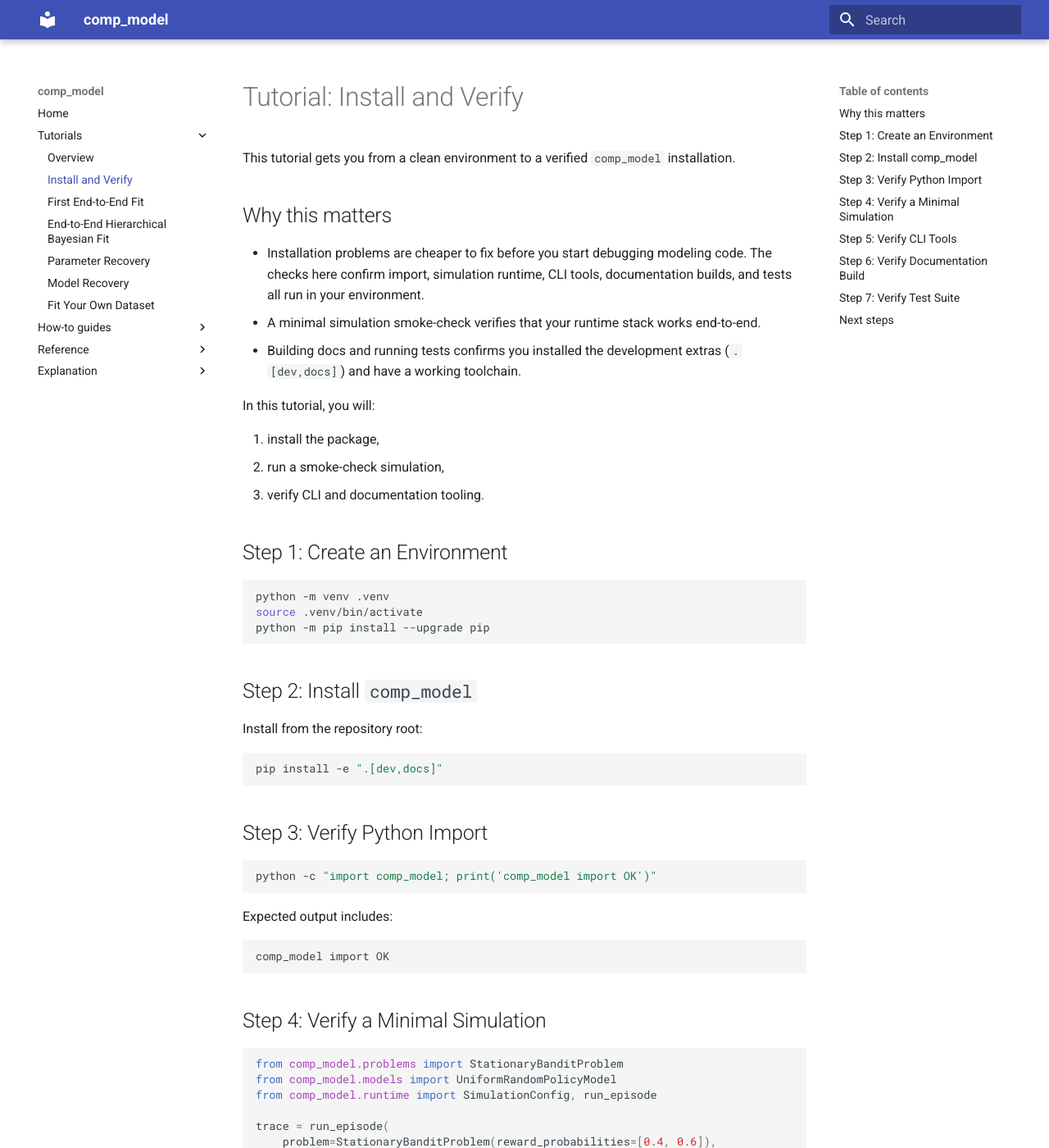
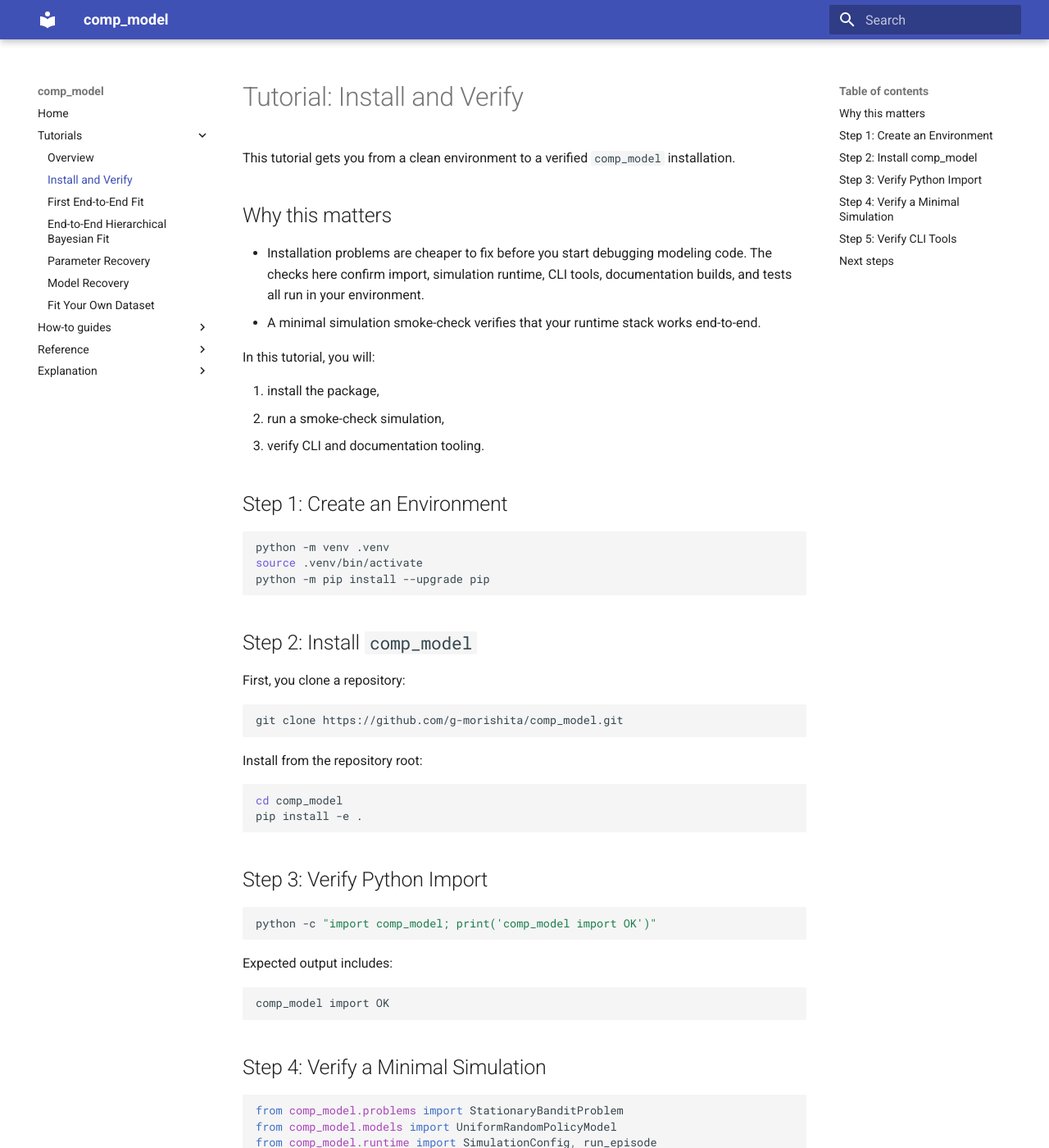
Before and after one commit to g-morishita/comp_model, an MkDocs documentation site: the page built from docs/tutorials/install-and-verify.md, in a window 1280 px wide and 1400 px high. Shown: the whole window at 82% size. Built offline with MkDocs 1.6.1 and Material for MkDocs 9.7.7, drawn with Linux system fonts in a browser that asks for light colours; some of the changed text lies outside the part shown.

Commit message:
docs: improve install-and-verify.md
Remove explanations for developers
Add a step to clone GitHub link

````diff
--- a/docs/tutorials/install-and-verify.md
+++ b/docs/tutorials/install-and-verify.md
@@ -10,8 +10,6 @@ installation.
   documentation builds, and tests all run in your environment.
 - A minimal simulation smoke-check verifies that your runtime stack works
   end-to-end.
-- Building docs and running tests confirms you installed the development extras
-  (`.[dev,docs]`) and have a working toolchain.
 
 In this tutorial, you will:
 
@@ -29,10 +27,17 @@ python -m pip install --upgrade pip
 
 ## Step 2: Install `comp_model`
 
+First, you clone a repository:
+
+```bash
+git clone https://github.com/g-morishita/comp_model.git
+```
+
 Install from the repository root:
 
 ```bash
-pip install -e ".[dev,docs]"
+cd comp_model
+pip install -e .
 ```
 
 ## Step 3: Verify Python Import
@@ -72,18 +77,6 @@ comp-model-compare --help
 comp-model-recovery --help
 ```
 
-## Step 6: Verify Documentation Build
-
-```bash
-mkdocs build --strict
-```
-
-## Step 7: Verify Test Suite
-
-```bash
-python -m pytest -q
-```
-
 ## Next steps
 
 Continue with [First End-to-End Fit](first-end-to-end-fit.md).
````
